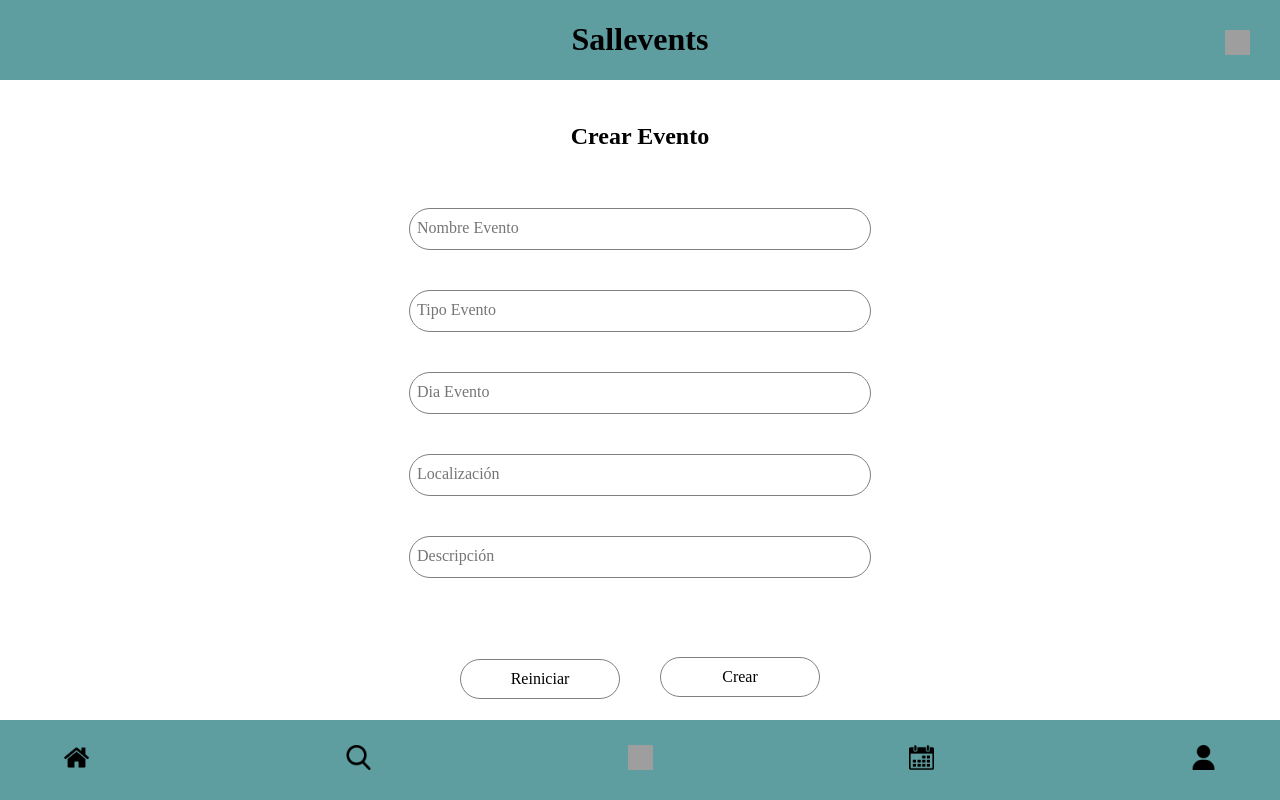
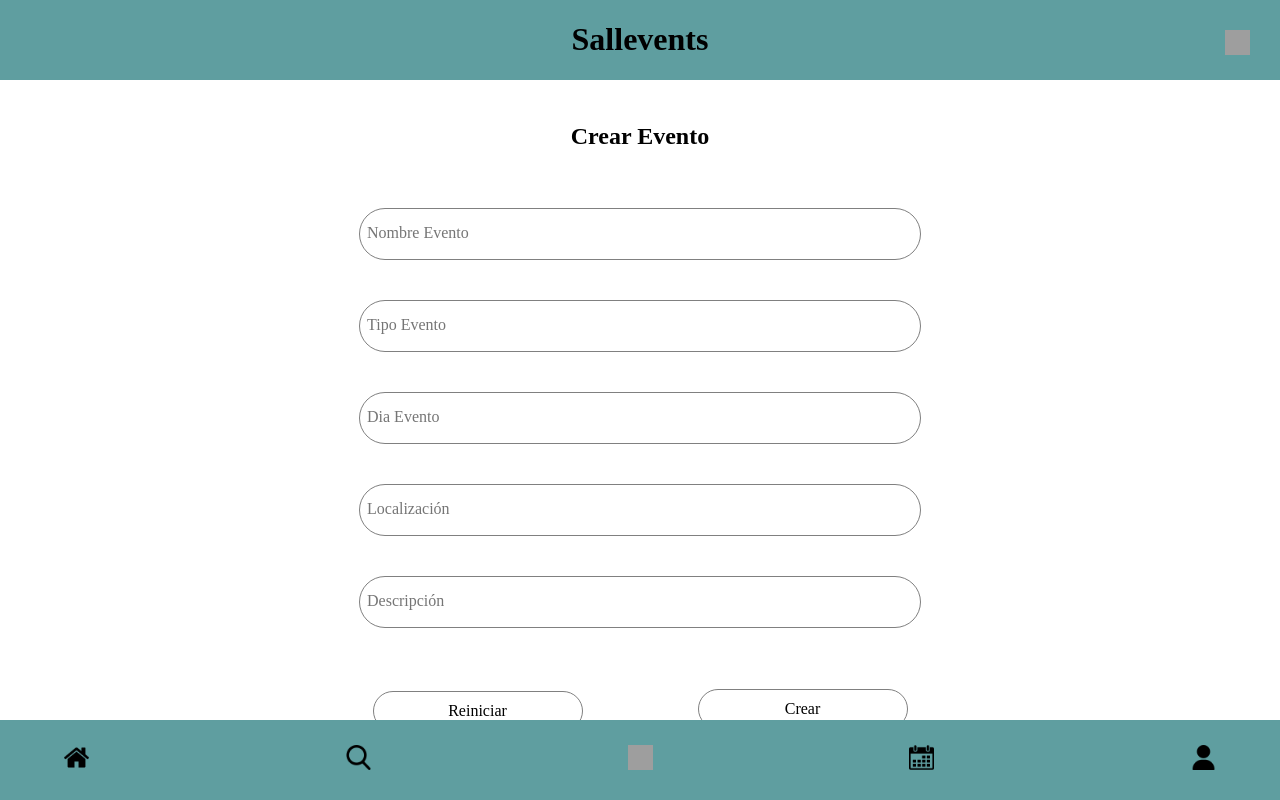
Before and after one commit to mateogalache/PWI-G03, a Vue app: page /Add in a window 1280 px wide. Built offline with nearby package versions, Linux system fonts and the light colour scheme; grey boxes are pictures that could not be loaded.

Commit message:
Add(1080)

```diff
--- a/src/views/Add.vue
+++ b/src/views/Add.vue
@@ -35,7 +35,7 @@ import Header3 from '../components/Header3.vue'
     <div class = "rectanguloredondeadeo">
         <input type="text" class="sinborde" name="Descripción" placeholder="Descripción">
     </div>
-    <br><br>
+    <br>
     <div class="parejabotones">
 
         </div>
@@ -138,8 +138,8 @@ import Header3 from '../components/Header3.vue'
         }
 
         .rectanguloredondeadeo{
-            height: 30px;
-            width: 450px;
+            height: 40px;
+            width: 550px;
             background-color: transparent;
             border: 1px solid grey;
             display: flex;
@@ -153,7 +153,7 @@ import Header3 from '../components/Header3.vue'
 
         .reiniciar{
             height: 30px;
-            width: 150px;
+            width: 200px;
             background-color: transparent;
             border: 1px solid grey;
             align-items:center;
@@ -162,11 +162,11 @@ import Header3 from '../components/Header3.vue'
             text-align: center;
             display: flex;
             border-radius: 50px;
-            margin-right: 225px;
+            margin-right: 350px;
         }
     .crear{
             height: 30px;
-            width: 150px;
+            width: 200px;
             background-color: transparent;
             border: 1px solid grey;
             align-items:center;
@@ -175,7 +175,7 @@ import Header3 from '../components/Header3.vue'
             display: flex;
             text-align: center;
             border-radius: 50px;
-            margin-left: 225px;
+            margin-left: 350px;
         }
     }
 </style>
```
